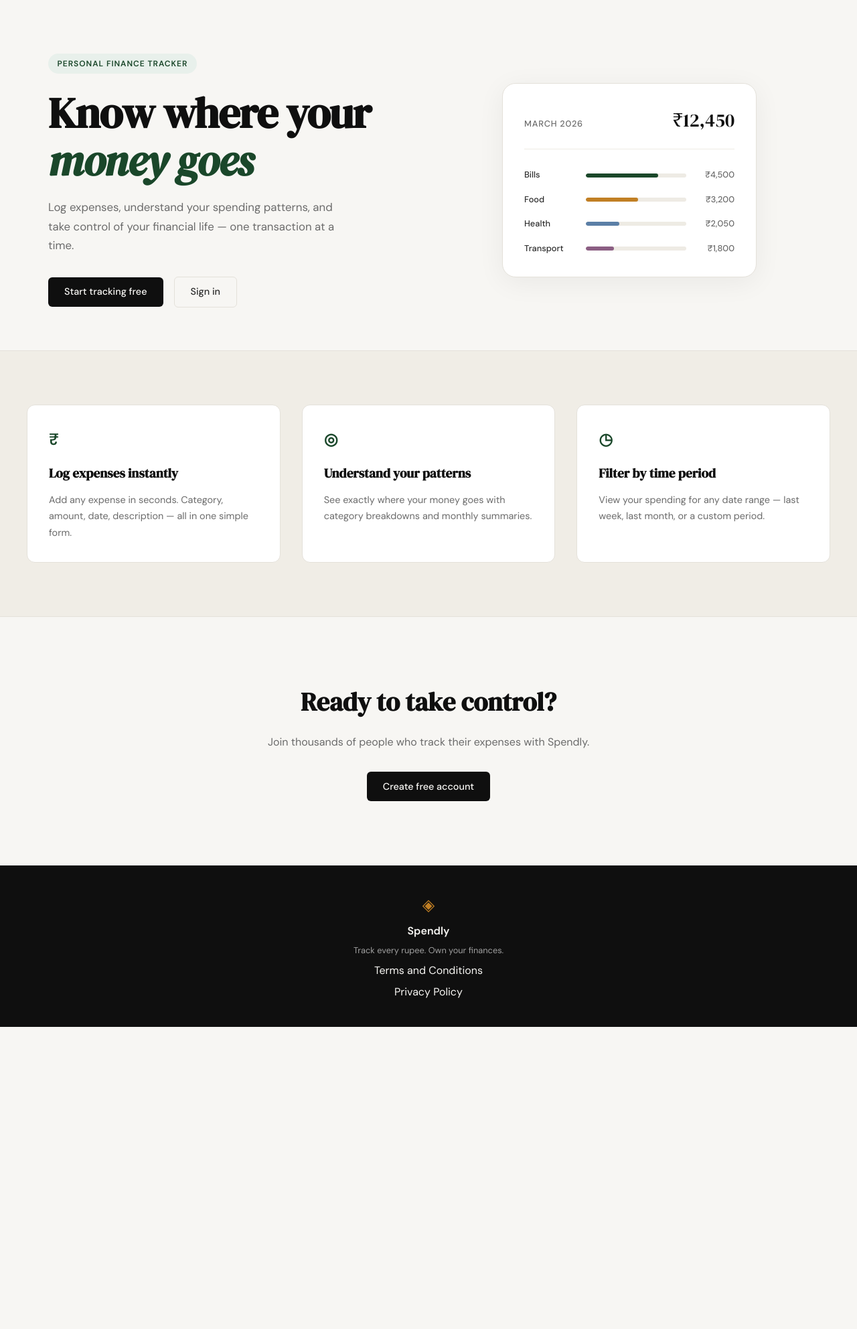
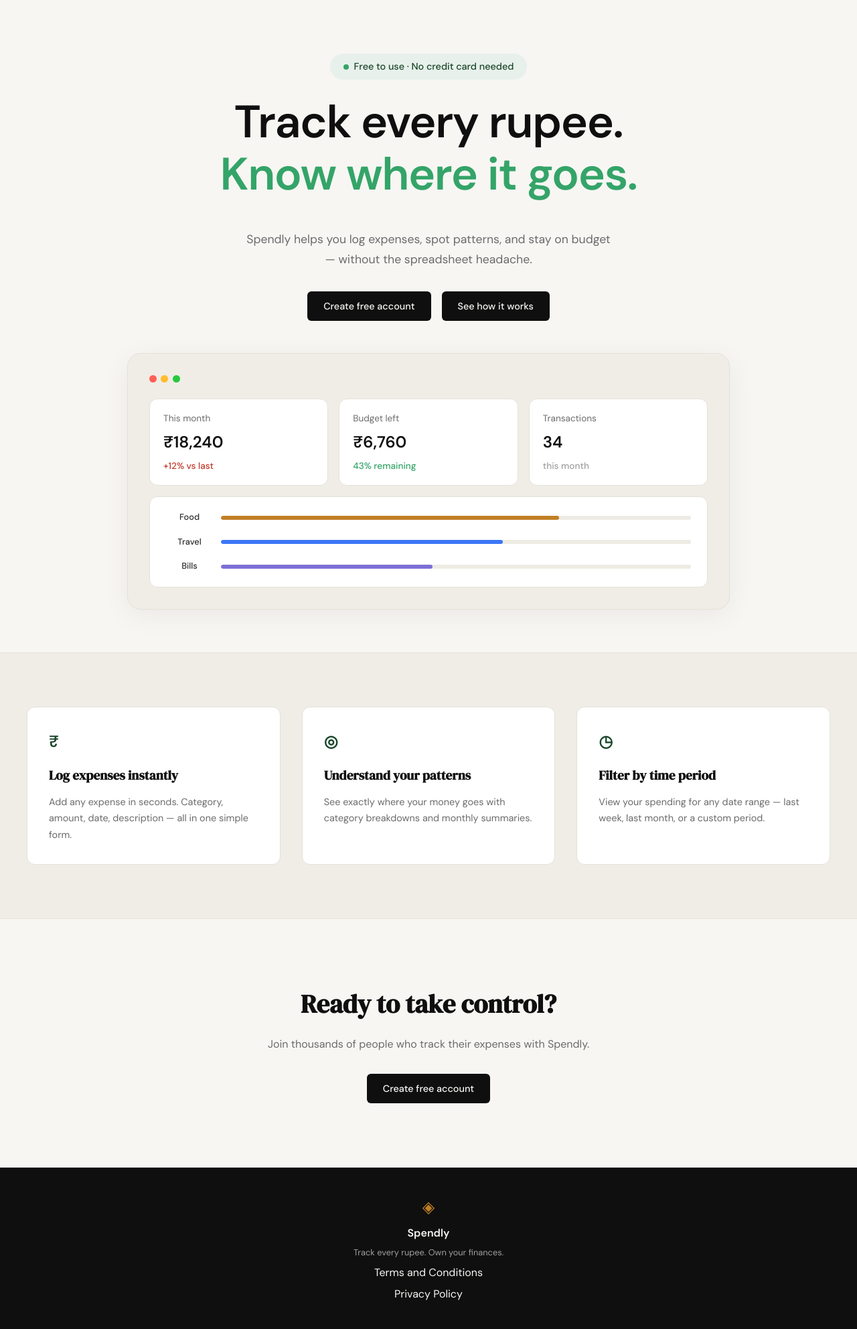
Before and after one commit to Usman0626/Spendly, a Flask app: page / in a window 1280 px wide. Shown: the part 61-2045 px from the top of the page at 67% size. Before the commit the page ends 1594 px from the top, so only its background shows below. Run offline with Flask 3, Linux system fonts and the light colour scheme.

Commit message:
Redisgned the hero page

```diff
--- a/app.py
+++ b/app.py
@@ -25,6 +25,11 @@ def login():
 @app.route("/terms")
 def terms():
     return render_template("terms.html")
+
+
+@app.route("/privacy")
+def privacy():
+    return render_template("privacy.html")
 
 
 # ------------------------------------------------------------------ #
--- /dev/null
+++ b/static/css/landing.css
@@ -0,0 +1,176 @@
+/* ------------------------------------------------------------------ */
+/* Landing-page-only palette additions                                 */
+/* ------------------------------------------------------------------ */
+
+:root {
+    --hero-green: #34a468;
+    --hero-blue: #3b76f6;
+    --hero-purple: #7c6fd6;
+}
+
+/* ------------------------------------------------------------------ */
+/* Hero (landing page override)                                        */
+/* ------------------------------------------------------------------ */
+
+.hero {
+    display: flex;
+    flex-direction: column;
+    align-items: center;
+    gap: 3rem;
+    padding: 5rem 2rem 4rem;
+    text-align: center;
+}
+
+.hero-inner {
+    display: flex;
+    flex-direction: column;
+    align-items: center;
+    max-width: 700px;
+}
+
+.hero-badge {
+    display: inline-flex;
+    align-items: center;
+    gap: 0.5rem;
+    background: var(--accent-light);
+    color: var(--accent);
+    font-family: var(--font-body);
+    font-size: 0.9rem;
+    font-weight: 500;
+    letter-spacing: normal;
+    text-transform: none;
+    padding: 0.5rem 1.25rem;
+}
+
+.hero-badge-dot {
+    width: 8px;
+    height: 8px;
+    border-radius: 50%;
+    background: var(--hero-green);
+}
+
+.hero-title {
+    font-family: var(--font-body);
+    font-weight: 700;
+    font-size: clamp(2.5rem, 6vw, 4.25rem);
+    line-height: 1.15;
+    letter-spacing: -0.02em;
+    color: var(--ink);
+}
+
+.hero-title-green {
+    color: var(--hero-green);
+}
+
+.hero-subtitle {
+    font-family: var(--font-body);
+    font-size: 1.1rem;
+    color: var(--ink-muted);
+    line-height: 1.7;
+    max-width: 560px;
+    margin: 1.5rem 0 0;
+    text-align: center;
+}
+
+.hero-actions {
+    justify-content: center;
+    margin-top: 2rem;
+}
+
+/* ------------------------------------------------------------------ */
+/* Mock card (hero visual)                                             */
+/* ------------------------------------------------------------------ */
+
+.hero-visual {
+    width: 100%;
+}
+
+.mock-card {
+    background: var(--paper-warm);
+    max-width: 900px;
+    width: 100%;
+}
+
+.mock-card-header {
+    display: flex;
+    justify-content: flex-start;
+    align-items: center;
+    gap: 0.4rem;
+    border-bottom: none;
+    padding-bottom: 0;
+    margin-bottom: 1.5rem;
+}
+
+.mock-dot {
+    width: 11px;
+    height: 11px;
+    border-radius: 50%;
+}
+
+.mock-dot-red { background: #ff5f56; }
+.mock-dot-yellow { background: #ffbd2e; }
+.mock-dot-green { background: #27c93f; }
+
+.mock-stats {
+    display: grid;
+    grid-template-columns: repeat(3, 1fr);
+    gap: 1rem;
+    margin-bottom: 1rem;
+}
+
+.mock-stat {
+    background: var(--paper-card);
+    border: 1px solid var(--border);
+    border-radius: var(--radius-md);
+    padding: 1.1rem 1.25rem;
+    text-align: left;
+    display: flex;
+    flex-direction: column;
+    gap: 0.35rem;
+}
+
+.mock-stat-label {
+    font-size: 0.85rem;
+    color: var(--ink-muted);
+}
+
+.mock-stat-value {
+    font-family: var(--font-body);
+    font-weight: 700;
+    font-size: 1.5rem;
+    color: var(--ink);
+}
+
+.mock-stat-delta {
+    font-size: 0.85rem;
+    font-weight: 500;
+}
+
+.mock-stat-delta-down { color: var(--danger); }
+.mock-stat-delta-up { color: var(--hero-green); }
+.mock-stat-delta-neutral { color: var(--ink-faint); }
+
+.mock-bars-card {
+    background: var(--paper-card);
+    border: 1px solid var(--border);
+    border-radius: var(--radius-md);
+    padding: 1.25rem 1.5rem;
+}
+
+.mock-bars { gap: 1rem; }
+
+.mock-bar-row {
+    grid-template-columns: 70px 1fr;
+}
+
+.mock-bar-food { background: var(--accent-2); }
+.mock-bar-travel { background: var(--hero-blue); }
+.mock-bar-bills { background: var(--hero-purple); }
+
+/* ------------------------------------------------------------------ */
+/* Responsive                                                          */
+/* ------------------------------------------------------------------ */
+
+@media (max-width: 700px) {
+    .mock-stats { grid-template-columns: 1fr; }
+}
--- a/templates/base.html
+++ b/templates/base.html
@@ -35,7 +35,7 @@
             <span class="footer-name">Spendly</span>
             <p class="footer-copy">Track every rupee. Own your finances.</p>
             <a href="{{ url_for('terms') }}">Terms and Conditions</a>
-            <a href="#">Privacy Policy</a>
+            <a href="{{ url_for('privacy') }}">Privacy Policy</a>
         </div>
     </footer>
 
--- a/templates/landing.html
+++ b/templates/landing.html
@@ -1,60 +1,76 @@
 {% extends "base.html" %}
 
 {% block title %}Spendly — Track Every Rupee{% endblock %}
+
+{% block head %}
+<link rel="stylesheet" href="{{ url_for('static', filename='css/landing.css') }}">
+{% endblock %}
 
 {% block content %}
 
 <section class="hero">
     <div class="hero-inner">
-        <div class="hero-badge">Personal Finance Tracker</div>
+        <div class="hero-badge">
+            <span class="hero-badge-dot"></span>
+            Free to use &middot; No credit card needed
+        </div>
         <h1 class="hero-title">
-            Know where your<br>
-            <em>money goes</em>
+            Track every rupee.<br>
+            <span class="hero-title-green">Know where it goes.</span>
         </h1>
         <p class="hero-subtitle">
-            Log expenses, understand your spending patterns,
-            and take control of your financial life —
-            one transaction at a time.
+            Spendly helps you log expenses, spot patterns, and stay
+            on budget — without the spreadsheet headache.
         </p>
         <div class="hero-actions">
-            <a href="{{ url_for('register') }}" class="btn-primary">Start tracking free</a>
-            <a href="{{ url_for('login') }}" class="btn-ghost">Sign in</a>
+            <a href="{{ url_for('register') }}" class="btn-primary">Create free account</a>
+            <a href="#" class="btn-primary">See how it works</a>
         </div>
     </div>
     <div class="hero-visual">
         <div class="mock-card">
             <div class="mock-card-header">
-                <span class="mock-label">March 2026</span>
-                <span class="mock-total">₹12,450</span>
+                <span class="mock-dot mock-dot-red"></span>
+                <span class="mock-dot mock-dot-yellow"></span>
+                <span class="mock-dot mock-dot-green"></span>
             </div>
-            <div class="mock-bars">
-                <div class="mock-bar-row">
-                    <span class="mock-cat">Bills</span>
-                    <div class="mock-bar-track">
-                        <div class="mock-bar" style="width: 72%"></div>
+            <div class="mock-stats">
+                <div class="mock-stat">
+                    <span class="mock-stat-label">This month</span>
+                    <span class="mock-stat-value">₹18,240</span>
+                    <span class="mock-stat-delta mock-stat-delta-down">+12% vs last</span>
+                </div>
+                <div class="mock-stat">
+                    <span class="mock-stat-label">Budget left</span>
+                    <span class="mock-stat-value">₹6,760</span>
+                    <span class="mock-stat-delta mock-stat-delta-up">43% remaining</span>
+                </div>
+                <div class="mock-stat">
+                    <span class="mock-stat-label">Transactions</span>
+                    <span class="mock-stat-value">34</span>
+                    <span class="mock-stat-delta mock-stat-delta-neutral">this month</span>
+                </div>
+            </div>
+            <div class="mock-bars-card">
+                <div class="mock-bars">
+                    <div class="mock-bar-row">
+                        <span class="mock-cat">Food</span>
+                        <div class="mock-bar-track">
+                            <div class="mock-bar mock-bar-food" style="width: 72%"></div>
+                        </div>
                     </div>
-                    <span class="mock-amt">₹4,500</span>
-                </div>
-                <div class="mock-bar-row">
-                    <span class="mock-cat">Food</span>
-                    <div class="mock-bar-track">
-                        <div class="mock-bar mock-bar-2" style="width: 52%"></div>
+                    <div class="mock-bar-row">
+                        <span class="mock-cat">Travel</span>
+                        <div class="mock-bar-track">
+                            <div class="mock-bar mock-bar-travel" style="width: 60%"></div>
+                        </div>
                     </div>
-                    <span class="mock-amt">₹3,200</span>
-                </div>
-                <div class="mock-bar-row">
-                    <span class="mock-cat">Health</span>
-                    <div class="mock-bar-track">
-                        <div class="mock-bar mock-bar-3" style="width: 33%"></div>
+                    <div class="mock-bar-row">
+                        <span class="mock-cat">Bills</span>
+                        <div class="mock-bar-track">
+                            <div class="mock-bar mock-bar-bills" style="width: 45%"></div>
+                        </div>
                     </div>
-                    <span class="mock-amt">₹2,050</span>
-                </div>
-                <div class="mock-bar-row">
-                    <span class="mock-cat">Transport</span>
-                    <div class="mock-bar-track">
-                        <div class="mock-bar mock-bar-4" style="width: 28%"></div>
-                    </div>
-                    <span class="mock-amt">₹1,800</span>
                 </div>
             </div>
         </div>
```
Also changed, not shown: templates/privacy.html (added, +64 -0 lines), .claude/settings.json (added).
